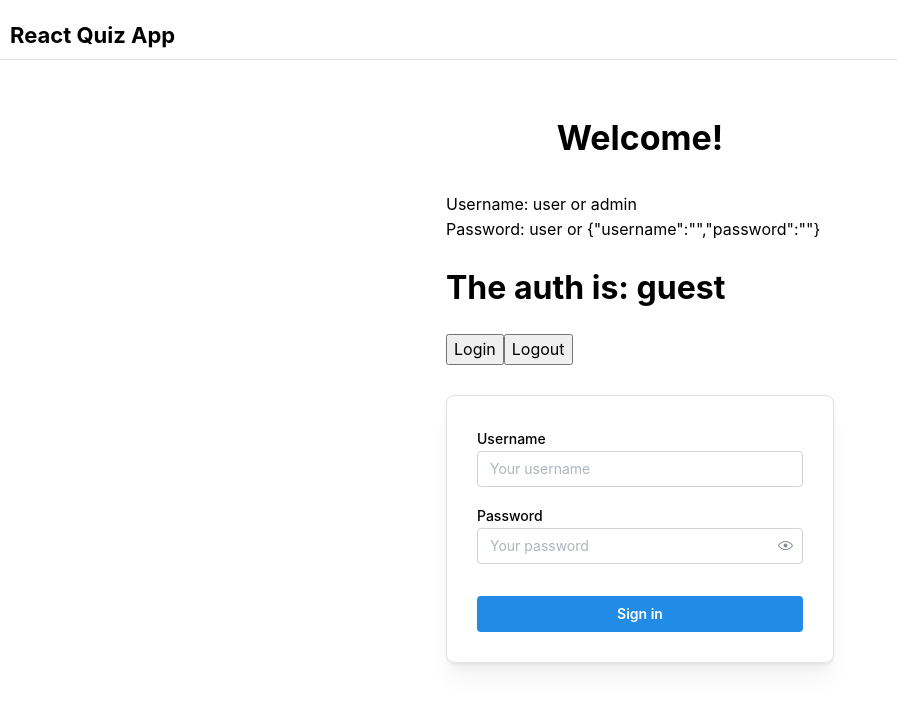
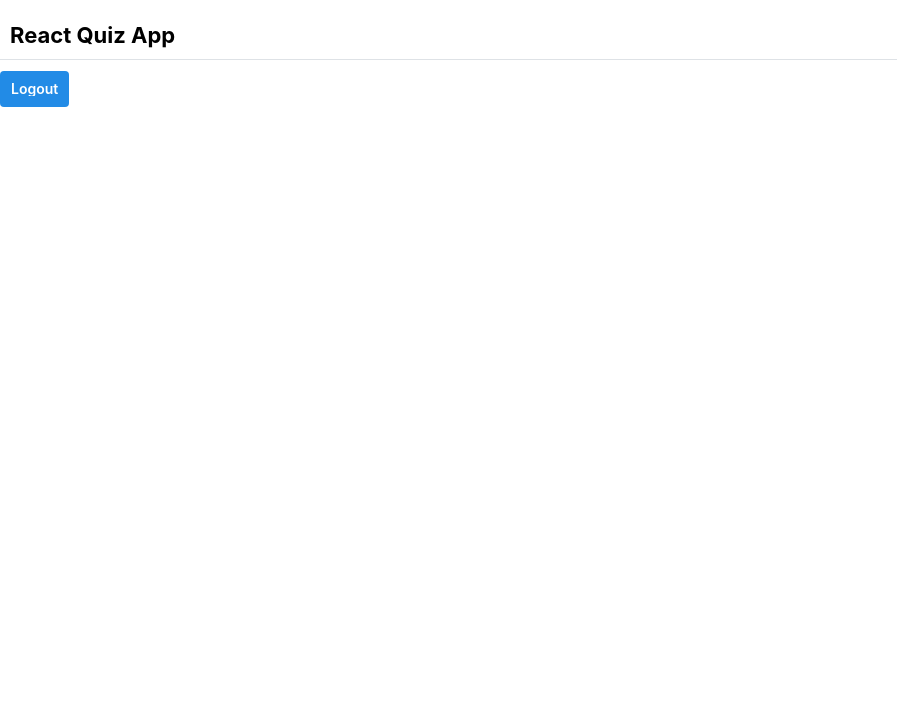
Before and after one commit to sharif-jatri/quiz-app-react, a React (Vite) app: page /login in a window 1280 px wide. Both pictures are taken after a click on the button "Sign in". Shown: the top 708 px of the page, without its empty margins (0-897 px from the left). Built offline with nearby package versions, Linux system fonts and the light colour scheme.

Commit message:
redux persist setup

```diff
--- a/src/Layout.jsx
+++ b/src/Layout.jsx
@@ -1,11 +1,17 @@
 
-import { AppShell, Title } from "@mantine/core";
+import {AppShell, Button, Title} from "@mantine/core";
+import {useDispatch, useSelector} from "react-redux";
+import {logout} from "./redux/auth.js";
 
 const Layout = ({children}) => {
+    const { isAuthenticated } = useSelector((state) => state.auth);
+    const dispatch = useDispatch();
+
     return (
         <AppShell header={{ height: 60 }} padding="md">
             <AppShell.Header>
                 <Title mt='xs' p='xs' order={3}>React Quiz App</Title>
+                {isAuthenticated ? <Button mt='xs' p='xs' onClick={() => dispatch(logout())}>Logout</Button> : null}
             </AppShell.Header>
             <AppShell.Main>{children}</AppShell.Main>
         </AppShell>
--- /dev/null
+++ b/src/pages/answers/Answers.jsx
@@ -0,0 +1,5 @@
+function Answers() {
+    return <h1>Answers</h1>
+}
+
+export default Answers
--- a/src/pages/login/Login.jsx
+++ b/src/pages/login/Login.jsx
@@ -32,9 +32,6 @@ function Login() {
             <Text mt='xl'>Username: user or admin</Text>
             <Text>Password: user or {JSON.stringify(data)}</Text>
             <h1> The auth is: { isAuthenticated ? 'logged in' : 'guest'}</h1>
-            <button onClick={() => dispatch(login())}>Login</button>
-            <button onClick={() => dispatch(logout())}>Logout</button>
-
             <Paper withBorder shadow="md" p={30} mt={30} radius="md">
                 <TextInput value={data.username} name="username" onChange={changeHandler} label="Username" placeholder="Your username" />
                 <PasswordInput
@@ -45,7 +42,7 @@ function Login() {
                     placeholder="Your password"
                     mt="md"
                 />
-                <Button fullWidth mt="xl">
+                <Button onClick={() => dispatch(login(data))} fullWidth mt="xl">
                     Sign in
                 </Button>
             </Paper>
--- /dev/null
+++ b/src/pages/questions/Questions.jsx
@@ -0,0 +1,38 @@
+import { useState } from "react";
+import { Button, Container, List, Title, Text, TextInput, Modal } from "@mantine/core";
+import { useDisclosure } from '@mantine/hooks';
+function Questions() {
+    const [questionInput, setQuestionInput] = useState('')
+
+    const createHandler = () => {
+        if(!questionInput) return false;
+        const questions = JSON.parse(localStorage.getItem('quiz-questions'));
+        const setValue = questions ? [...questions, {question: questionInput, answer: '', previousAnswers: []}] : [{question: questionInput, answer: '', previousAnswers: []}]
+        localStorage.setItem('quiz-questions', JSON.stringify(setValue));
+        setQuestionInput('')
+    }
+    return (
+        <>
+            <Container >
+                <TextInput value={questionInput} onChange={(e) => setQuestionInput(e.target.value)} placeholder="Create new question"/>
+                <Button mt='sm' onClick={createHandler}>Create</Button>
+
+
+                    <>
+                        <Title order={3} mt='xl'>Questions</Title>
+                        <List withPadding icon={<></>}>
+
+                        </List>
+                    </>
+            </Container>
+
+            {/*<Modal opened={false} onClose={close} title="Edit Question">*/}
+            {/*    <TextInput value={items[selectedQuestionIndex]?.question} onChange={(e) => editHandler(e.target.value)} />*/}
+            {/*    <Button mt='sm' onClick={close}>Save & Close</Button>*/}
+            {/*</Modal>*/}
+
+        </>
+    )
+}
+
+export default Questions
--- a/src/redux/auth.js
+++ b/src/redux/auth.js
@@ -3,16 +3,19 @@ import { createSlice } from "@reduxjs/toolkit";
 export const authSlice = createSlice({
     name: "auth",
     initialState: {
-        isAuthenticated: false
+        isAuthenticated: false,
+        userDetails: {
+            username: '',
+        }
     },
     reducers: {
-        login: (state) => {
+        login: (state, {payload}) => {
             state.isAuthenticated = true;
-            console.log('state', state.isAuthenticated)
+            state.userDetails = payload;
         },
         logout: (state) => {
             state.isAuthenticated = false;
-            console.log('state', state.isAuthenticated)
+            state.userDetails = {};
         },
     }
 });
--- a/src/routes/index.jsx
+++ b/src/routes/index.jsx
@@ -6,14 +6,25 @@ import {
     Routes
 } from "react-router-dom";
 import Login from '../pages/login/Login.jsx'
+import Questions from "../pages/questions/Questions.jsx";
+import Answers from "../pages/answers/Answers.jsx";
+import {useSelector} from "react-redux";
 
 const Router = () => {
+    const { isAuthenticated, userDetails } = useSelector((state) => state.auth);
+
+    const hasAlreadyAuthenticated = () => {
+        if(userDetails.username === 'user') return <Navigate to='/quiz' replace />
+        else if(userDetails.username === '01521485583') return <Navigate to='/questions' replace />
+    }
     return (
         <BrowserRouter>
             <Routes>
                 <Route path="/" element={<Navigate to="/login" replace />} />
 
-                <Route path="/login" element={<Login /> } />
+                <Route path="/login" element={!isAuthenticated ? <Login /> : hasAlreadyAuthenticated() } />
+                <Route path="/questions" element={isAuthenticated ? <Questions /> : <Navigate to="/login" /> } />
+                <Route path="/quiz" element={isAuthenticated ? <Answers /> : <Navigate to="/login" /> } />
 
                 <Route path="*" element={<div>page not found</div>} />
             </Routes>
```
